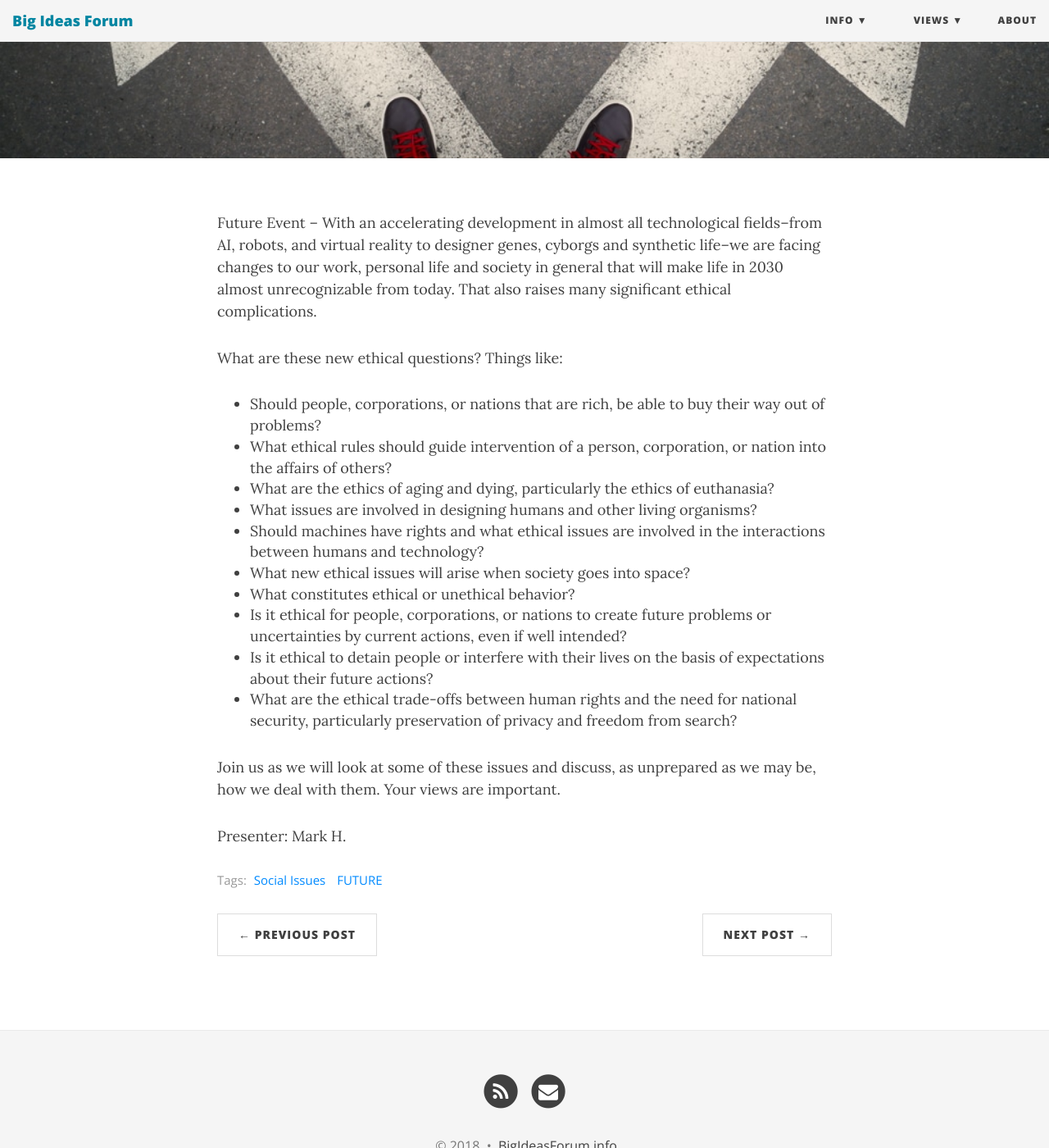
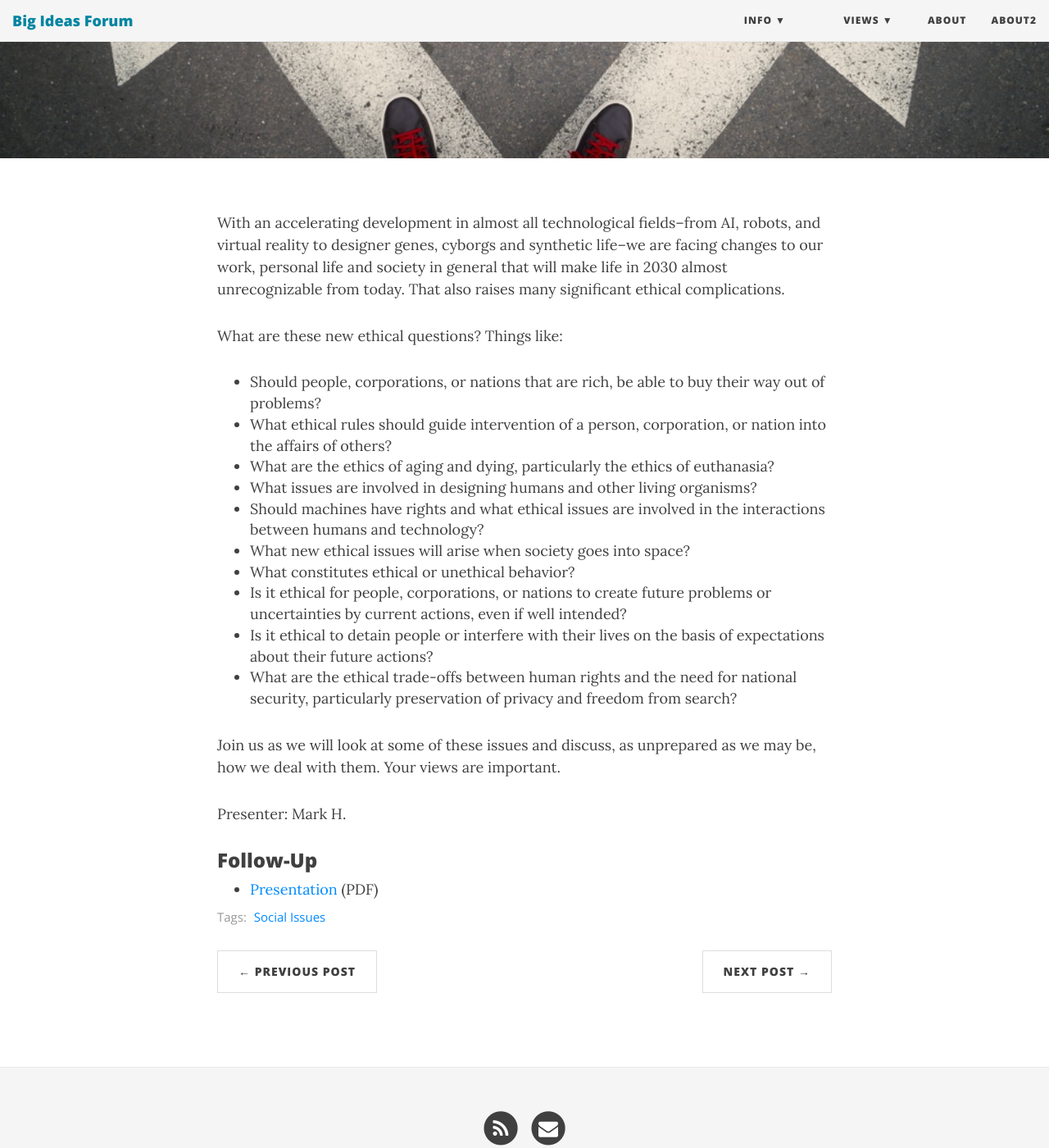
Before and after one commit to BigIdeasForum/bigideasforum.github.io, a Jekyll site: the page built from _posts/2018/2018-05-10-ethical-questions-next-20.md, in a window 1280 px wide and 1400 px high, scrolled down 393 px. Shown: the whole window at 82% size. Built offline with Jekyll 4.4.1, drawn with Linux system fonts in a browser that asks for light colours; nearby versions of some CDN libraries.

Commit message:
publish latest event presentation

```diff
--- a/_config.yml
+++ b/_config.yml
@@ -17,7 +17,7 @@ baseurl: ""
 title: Big Ideas Forum
 
 # Short description of your site
-description: v0.2.0 (beta)
+description: v0.2.0
 
 # --- Navigation bar options --- #
 
@@ -25,6 +25,7 @@ description: v0.2.0 (beta)
 navbar-links:
   Info:
     - Calendar: "calendar"
+    - FullCalendar: "calendar2"
     - Resources: "resources"
     - Contact: "contact"
   Views:
@@ -32,6 +33,7 @@ navbar-links:
     - Presenters: "presenter"
     - Tags: "tags"
   About: "about"
+  About2: "about2"
 
 # Image to show in the navigation bar - image must be a square (width = height)
 # Remove this parameter if you don't want an image in the navbar
@@ -182,6 +184,12 @@ exclude:
   - README.md
   - Vagrantfile
 
+collections:
+  events:
+    output: true
+    permalink: /events/:path/
+    title: Events
+
 # prose.io config
 prose:
   rooturl: '_posts'
--- a/_posts/2018/2018-05-10-ethical-questions-next-20.md
+++ b/_posts/2018/2018-05-10-ethical-questions-next-20.md
@@ -4,11 +4,11 @@ title:  Ethical Questions for the Next 20 Years
 subtitle: Can We Handle Our Own Future
 date:   2018-05-10 19:00:00
 categories: MarkH
-tags: [Social Issues, FUTURE]
+tags: [Social Issues]
 bigimg: /img/ethical-questions.jpg
 ---
 
-Future Event -- With an accelerating development in almost all technological fields--from AI, robots, and virtual reality to designer genes, cyborgs and synthetic life--we are facing changes to our work, personal life and society in general that will make life in 2030 almost unrecognizable from today. That also raises many significant ethical complications.
+With an accelerating development in almost all technological fields--from AI, robots, and virtual reality to designer genes, cyborgs and synthetic life--we are facing changes to our work, personal life and society in general that will make life in 2030 almost unrecognizable from today. That also raises many significant ethical complications.
 
 What are these new ethical questions? Things like:
 
@@ -26,3 +26,7 @@ What are these new ethical questions? Things like:
 Join us as we will look at some of these issues and discuss, as unprepared as we may be, how we deal with them. Your views are important.
 
 Presenter: Mark H.
+
+### Follow-Up
+
+* [Presentation](/assets/present/2018/ethics-technology.pdf) (PDF)
```
Also changed, not shown: 1 other file.
